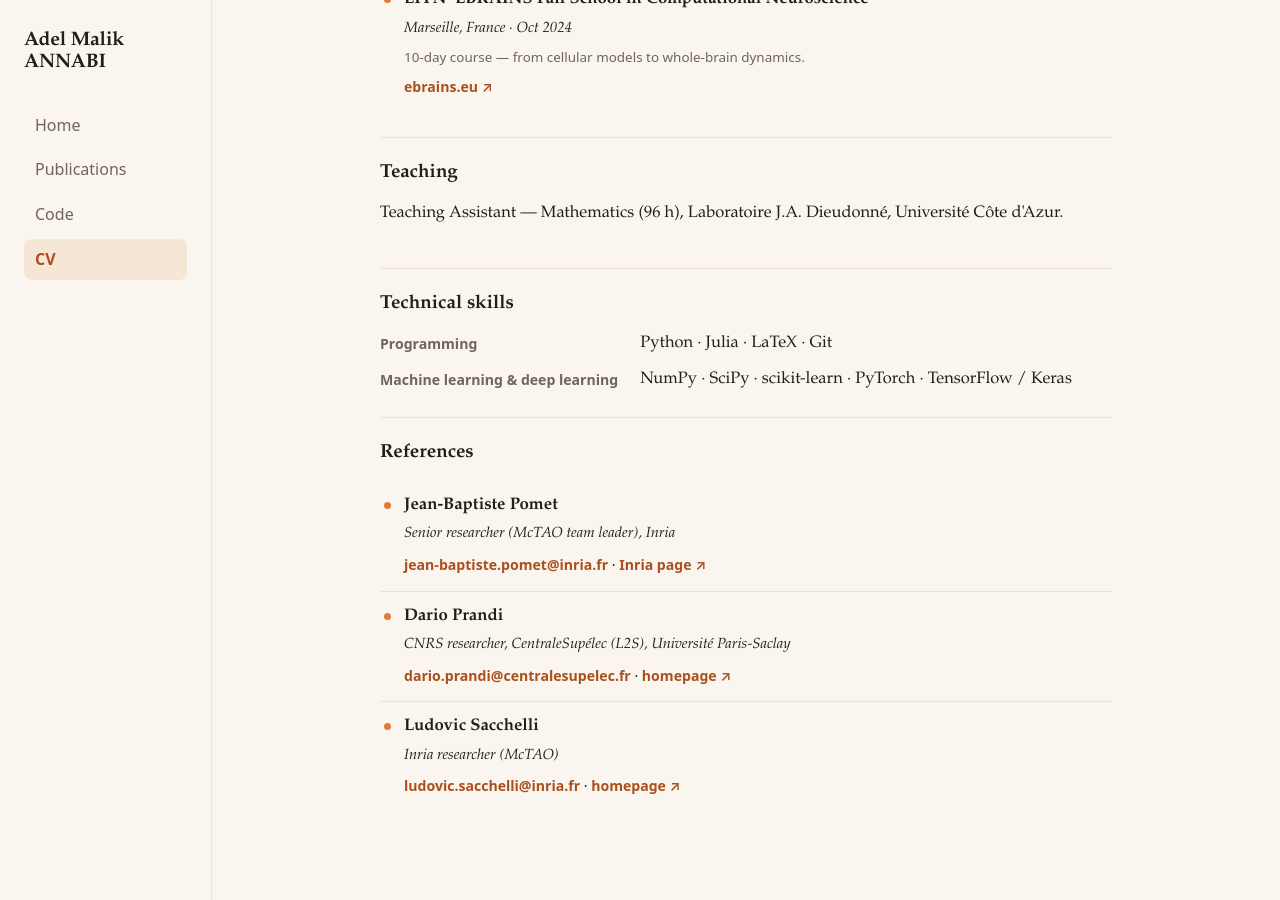
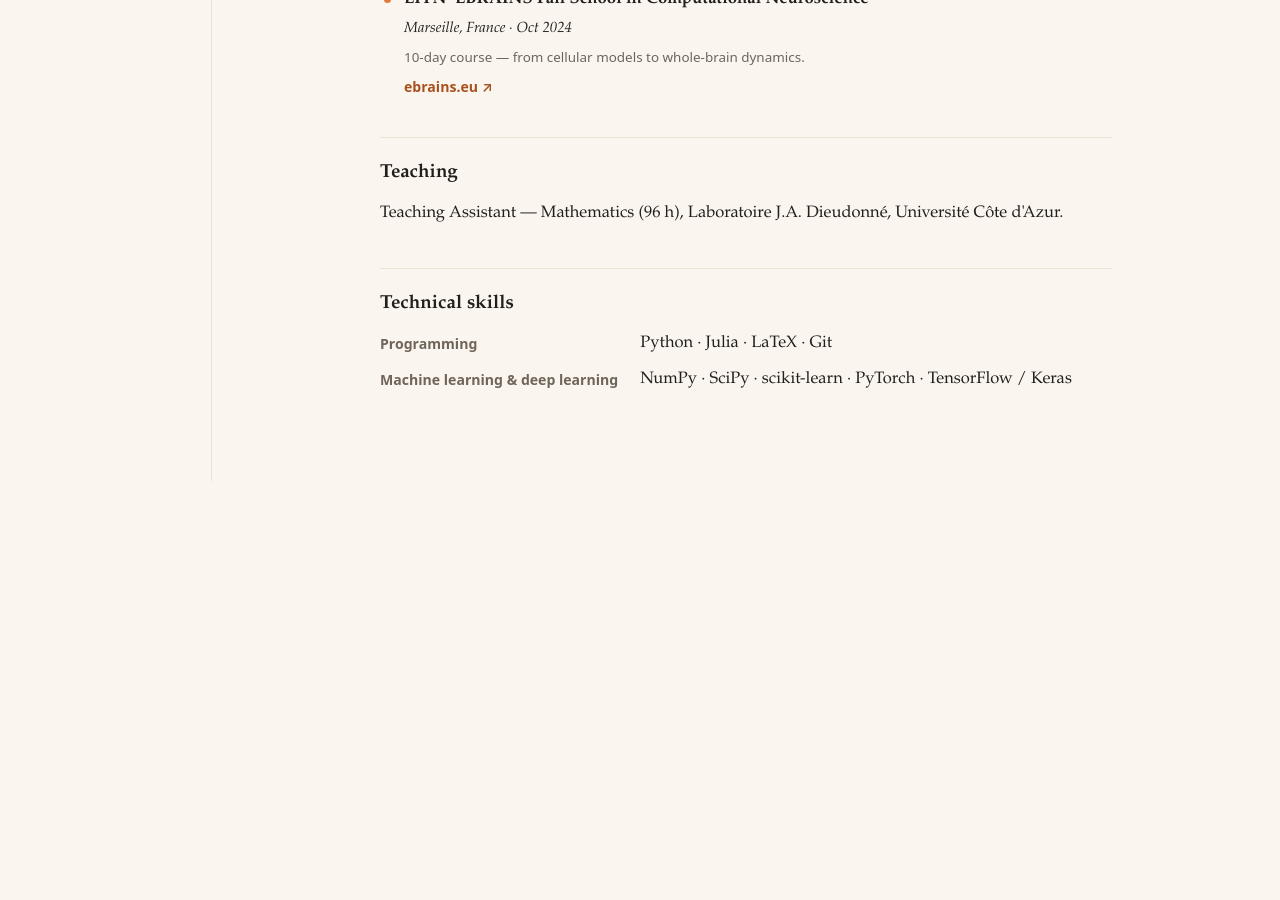
Before and after one commit to AdelMalik/AdelMalik.github.io, a Jekyll site: the page built from cv.md, in a window 1280 px wide and 900 px high, scrolled down 1645 px. Built offline with Jekyll 4.4.1, drawn with Linux system fonts in a browser that asks for light colours; after the commit the page ends 2126 px from its top, so only the background shows below that; some of the changed text lies outside the part shown.

Commit message:
CV: references moved to the Show version only; link supervisors on the CV page

```diff
--- a/cv.md
+++ b/cv.md
@@ -16,7 +16,7 @@ description: Curriculum vitæ of Adel Malik Annabi — education, conferences, s
       <div class="tl-body">
         <h3>PhD in Mathematics</h3>
         <p class="tl-org">Inria (Team McTAO) — Université Côte d'Azur, Laboratoire J.A. Dieudonné (LJAD)</p>
-        <p>Thesis (defended 2 July 2026): <a href="{{ '/assets/thesis.pdf' | relative_url }}"><em>State and parameter estimation of neural mass and mean-field models: a control-theoretic approach</em></a>. Supervisors: Jean-Baptiste Pomet, Dario Prandi, Ludovic Sacchelli.</p>
+        <p>Thesis (defended 2 July 2026): <a href="{{ '/assets/thesis.pdf' | relative_url }}"><em>State and parameter estimation of neural mass and mean-field models: a control-theoretic approach</em></a>. Supervisors: <a href="http://www-sop.inria.fr/members/Jean-Baptiste.Pomet/" target="_blank" rel="noopener">Jean-Baptiste Pomet</a>, <a href="https://dprn.github.io/" target="_blank" rel="noopener">Dario Prandi</a>, <a href="https://sacchelli.github.io/" target="_blank" rel="noopener">Ludovic Sacchelli</a>.</p>
       </div>
     </li>
     <li>
@@ -24,7 +24,7 @@ description: Curriculum vitæ of Adel Malik Annabi — education, conferences, s
       <div class="tl-body">
         <h3>Master of Mathematics & Applications — Mathematics of Modeling</h3>
         <p class="tl-org">Sorbonne University, with École Polytechnique and École Nationale des Ponts et Chaussées</p>
-        <p>Research internship at L2S — CentraleSupélec, Paris-Saclay University: <em>Identification of illusory state in the visual cortex</em>. Supervisors: Dario Prandi, Jean-Baptiste Pomet, Ludovic Sacchelli.</p>
+        <p>Research internship at L2S — CentraleSupélec, Paris-Saclay University: <em>Identification of illusory state in the visual cortex</em>. Supervisors: <a href="https://dprn.github.io/" target="_blank" rel="noopener">Dario Prandi</a>, <a href="http://www-sop.inria.fr/members/Jean-Baptiste.Pomet/" target="_blank" rel="noopener">Jean-Baptiste Pomet</a>, <a href="https://sacchelli.github.io/" target="_blank" rel="noopener">Ludovic Sacchelli</a>.</p>
       </div>
     </li>
     <li>
@@ -112,24 +112,3 @@ description: Curriculum vitæ of Adel Malik Annabi — education, conferences, s
     <dd>NumPy · SciPy · scikit-learn · PyTorch · TensorFlow / Keras</dd>
   </dl>
 </section>
-
-<section class="cv-section" aria-labelledby="ref-h">
-  <h2 id="ref-h">References</h2>
-  <ul class="pub-list">
-    <li class="pub">
-      <h3 class="pub-title">Jean-Baptiste Pomet</h3>
-      <p class="pub-venue">Senior researcher (McTAO team leader), Inria</p>
-      <p class="pub-links"><a href="mailto:jean-baptiste.pomet@inria.fr">jean-baptiste.pomet@inria.fr</a> · <a href="http://www-sop.inria.fr/members/Jean-Baptiste.Pomet/" target="_blank" rel="noopener">Inria page ↗</a></p>
-    </li>
-    <li class="pub">
-      <h3 class="pub-title">Dario Prandi</h3>
-      <p class="pub-venue">CNRS researcher, CentraleSupélec (L2S), Université Paris-Saclay</p>
-      <p class="pub-links"><a href="mailto:dario.prandi@centralesupelec.fr">dario.prandi@centralesupelec.fr</a> · <a href="https://dprn.github.io/" target="_blank" rel="noopener">homepage ↗</a></p>
-    </li>
-    <li class="pub">
-      <h3 class="pub-title">Ludovic Sacchelli</h3>
-      <p class="pub-venue">Inria researcher (McTAO)</p>
-      <p class="pub-links"><a href="mailto:ludovic.sacchelli@inria.fr">ludovic.sacchelli@inria.fr</a> · <a href="https://sacchelli.github.io/" target="_blank" rel="noopener">homepage ↗</a></p>
-    </li>
-  </ul>
-</section>
```
Also changed, not shown: 1 other file.
